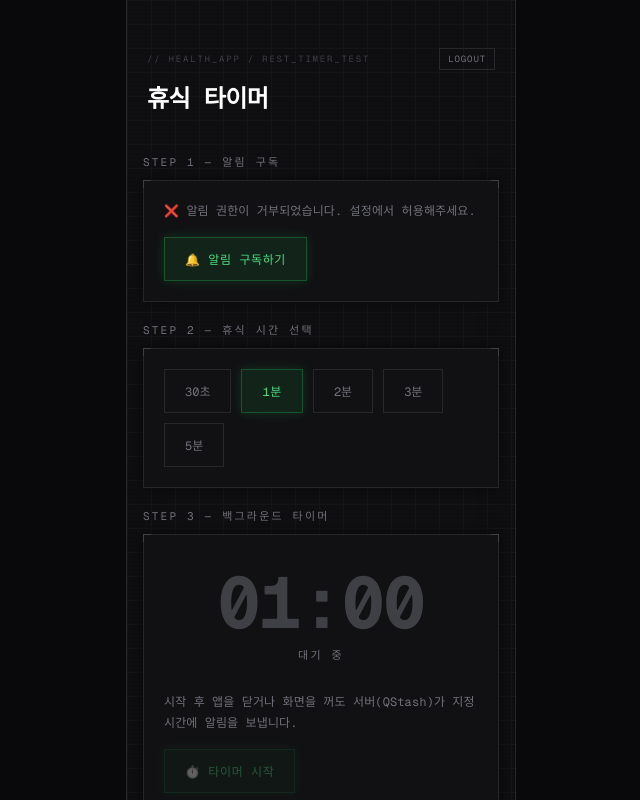
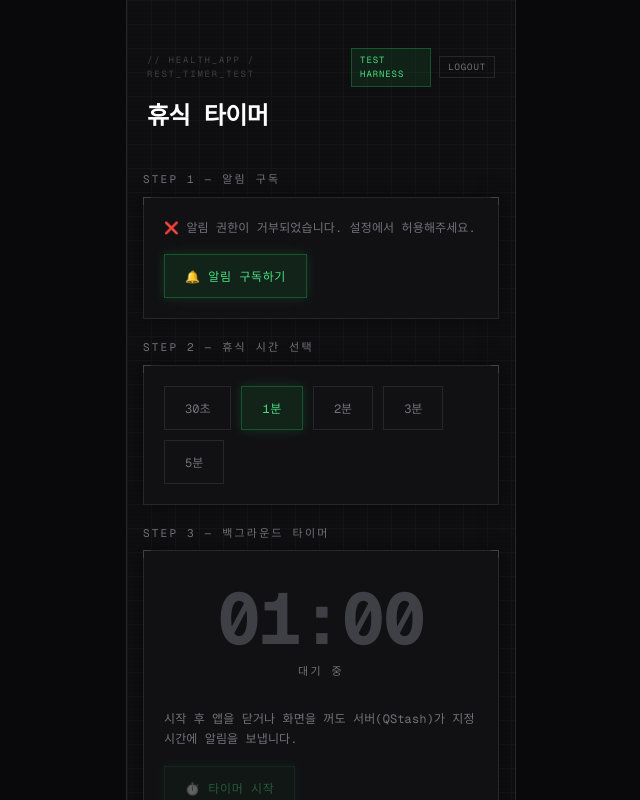
Before and after one commit to hoooooojjjj/health_app, a Next.js app: page / in a window 1280 px wide. Shown: the top 800 px of the page, without its empty margins (319-959 px from the left). Built offline with nearby package versions, Linux system fonts and the light colour scheme; no server answers.

Commit message:
feat: 홈 화면에 테스트 하네스 바로가기 임시 버튼 추가

```diff
--- a/src/app/page.module.css
+++ b/src/app/page.module.css
@@ -61,6 +61,33 @@
   display: flex;
   justify-content: space-between;
   align-items: center;
+}
+
+.headerButtons {
+  display: flex;
+  gap: 8px;
+  align-items: center;
+}
+
+.btnTestHarness {
+  display: inline-flex;
+  align-items: center;
+  justify-content: center;
+  font-size: var(--fs-2xs);
+  color: var(--accent-green-light);
+  border: 1px solid var(--accent-green-border);
+  padding: 4px 8px;
+  background-color: var(--accent-green-dim);
+  text-decoration: none;
+  transition: all var(--transition-fast);
+  cursor: pointer;
+  letter-spacing: var(--tracking-wider);
+}
+
+.btnTestHarness:hover {
+  background-color: rgba(34, 197, 94, 0.15);
+  border-color: var(--accent-green-border-hover);
+  box-shadow: var(--glow-green);
 }
 
 .btnLogout {
--- a/src/app/page.tsx
+++ b/src/app/page.tsx
@@ -2,6 +2,7 @@
 
 import { useState, useCallback } from 'react'
 import { useRouter } from 'next/navigation'
+import Link from 'next/link'
 import { createClient } from '@/utils/supabase/client'
 import { usePush } from '@/providers/PushProvider'
 import { useRestTimer } from '@/hooks/useRestTimer'
@@ -55,8 +56,8 @@ export default function Home() {
     await subscribe()
     addLog(
       pushStatus === 'denied'
-        ? '❌ 알림 권한이 거부되었습니다'
-        : '✅ 알림 구독 완료!'
+         ? '❌ 알림 권한이 거부되었습니다'
+         : '✅ 알림 구독 완료!'
     )
   }, [subscribe, pushStatus, addLog])
 
@@ -110,9 +111,14 @@ export default function Home() {
         <header className={styles.header}>
           <div className={styles.headerTop}>
             <span className={styles.labelSystem}>{'// health_app / rest_timer_test'}</span>
-            <button className={styles.btnLogout} onClick={handleLogout}>
-              LOGOUT
-            </button>
+            <div className={styles.headerButtons}>
+              <Link href="/test-harness" className={styles.btnTestHarness}>
+                TEST HARNESS
+              </Link>
+              <button className={styles.btnLogout} onClick={handleLogout}>
+                LOGOUT
+              </button>
+            </div>
           </div>
           <h1 className={styles.pageTitle}>휴식 타이머</h1>
         </header>
```
